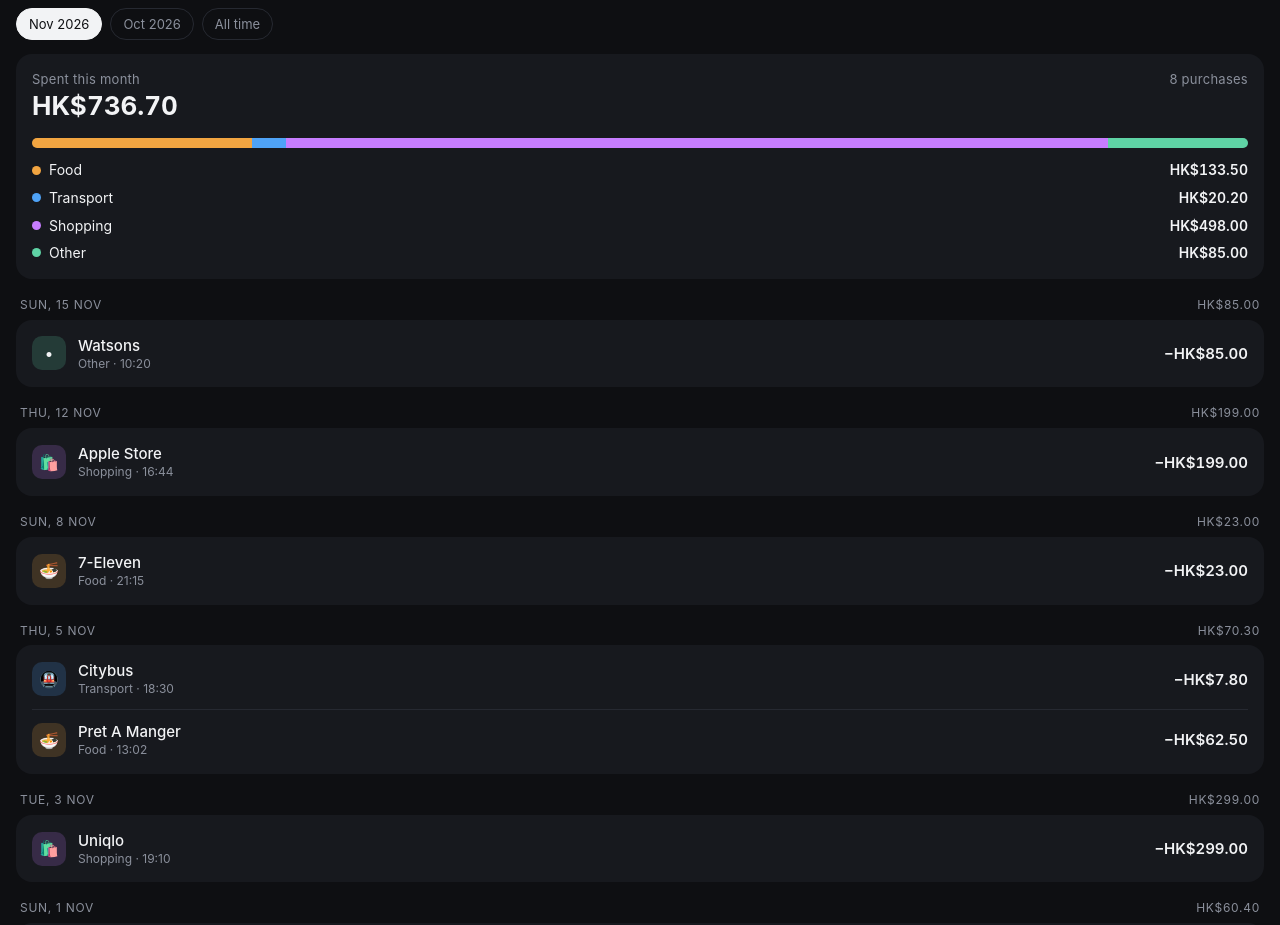
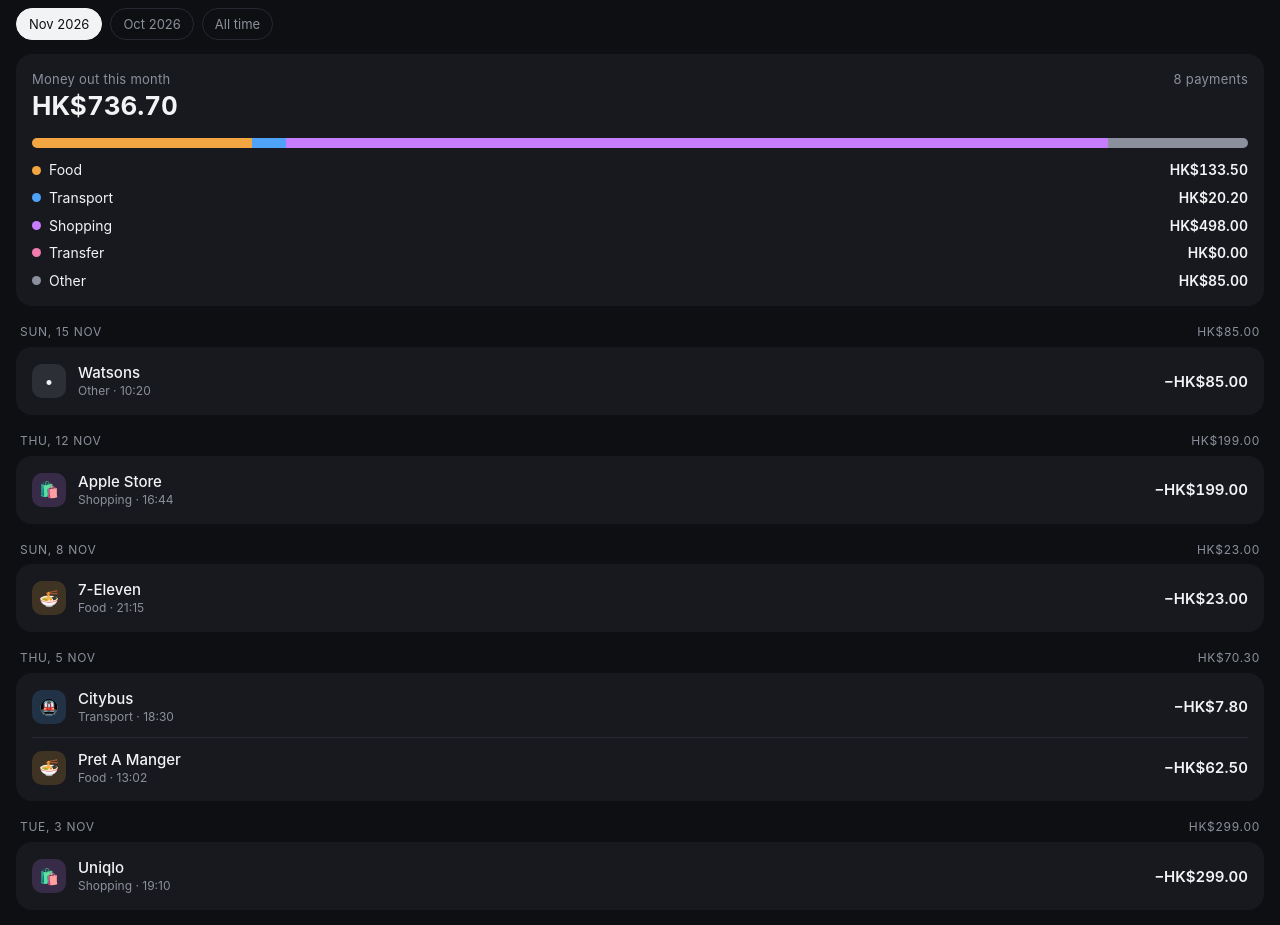
Before and after one commit to shivynand/Shivyspend, a plain HTML site: page index.html in a window 1280 px wide. Shown: the part 171-1096 px from the top of the page. Drawn offline with Linux system fonts and the light colour scheme.

Commit message:
Add files via upload

```diff
--- a/index.html
+++ b/index.html
@@ -7,7 +7,7 @@
 <meta name="apple-mobile-web-app-capable" content="yes">
 <style>
   :root{--bg:#0e0f12;--card:#17191e;--line:#262931;--text:#f2f3f5;--mute:#8b909c;
-    --food:#f2a541;--transport:#4fa3f7;--shopping:#c77dff;--other:#5fd3a5;--neg:#ff6b6b}
+    --food:#f2a541;--transport:#4fa3f7;--shopping:#c77dff;--other:#8b909c;--transfer:#f27bb0;--in:#5fd3a5;--neg:#ff6b6b}
   *{box-sizing:border-box;margin:0;padding:0}
   body{background:var(--bg);color:var(--text);font:15px/1.4 -apple-system,BlinkMacSystemFont,"SF Pro Text",sans-serif;
     padding:calc(env(safe-area-inset-top) + 20px) 16px 40px;-webkit-font-smoothing:antialiased}
@@ -71,7 +71,7 @@ function fromHash(){
 const CUR = "HK$";
 const CATS = {
   Food:{c:"var(--food)",i:"🍜"}, Transport:{c:"var(--transport)",i:"🚇"},
-  Shopping:{c:"var(--shopping)",i:"🛍️"}, Other:{c:"var(--other)",i:"•"}
+  Shopping:{c:"var(--shopping)",i:"🛍️"}, Transfer:{c:"var(--transfer)",i:"↗"}, Other:{c:"var(--other)",i:"•"}
 };
 const RULES = [
   ["Transport", /\b(mtr|kmb|citybus|ctb|nwfb|lwb|bus|minibus|taxi|hktaxi|uber|didi|ferry|star ferry|tram|lrt|octopus|airport express|petrol|shell|esso|caltex|sinopec|parking)\b/i],
@@ -106,9 +106,10 @@ if (decoded === null) {           // opened without data → show demo
 const tx = rawLog.split(/\r?\n/).map(l => l.trim()).filter(l => l.includes("|")).map(l => {
   const p = l.split("|");
   const given = (p[3]||"").trim();
-  const cat = CATS[given] ? given : guessCat(p[1]||"");
+  const inc = given === "Income";
+  const cat = inc ? "Income" : (CATS[given] ? given : guessCat(p[1]||""));
   const d = new Date((p[0]||"").trim().replace(" ","T"));
-  return { d: isNaN(d) ? new Date() : d, m:(p[1]||"Purchase").trim(), a:num(p[2]), cat };
+  return { d: isNaN(d) ? new Date() : d, m:(p[1]||"Purchase").trim(), a:num(p[2]), cat, inc };
 }).filter(t => t.a > 0).sort((a,b) => b.d - a.d);
 
 const bal = num(rawBal);
@@ -138,13 +139,14 @@ function chips(){
 function render(){
   chips();
   const rows = sel==="all" ? tx : tx.filter(t => key(t.d)===sel);
-  const total = rows.reduce((s,t) => s+t.a, 0);
+  const outs = rows.filter(t => !t.inc), ins = rows.filter(t => t.inc);
+  const total = outs.reduce((s,t) => s+t.a, 0), totalIn = ins.reduce((s,t) => s+t.a, 0);
   document.getElementById("spent").textContent = money(total);
-  document.getElementById("spentLabel").textContent = sel==="all" ? "Spent, all time" : "Spent this month";
-  document.getElementById("count").textContent = rows.length + (rows.length===1?" purchase":" purchases");
+  document.getElementById("spentLabel").textContent = sel==="all" ? "Money out, all time" : "Money out this month";
+  document.getElementById("count").textContent = totalIn ? "In +" + money(totalIn) : outs.length + (outs.length===1?" payment":" payments");
 
   const by = {}; Object.keys(CATS).forEach(c => by[c]=0);
-  rows.forEach(t => by[t.cat] += t.a);
+  outs.forEach(t => by[t.cat] += t.a);
   document.getElementById("bar").innerHTML = total ? Object.keys(CATS).filter(c=>by[c]>0)
     .map(c => `<span style="width:${by[c]/total*100}%;background:${CATS[c].c}"></span>`).join("") : "";
   document.getElementById("cats").innerHTML = Object.keys(CATS).map(c =>
@@ -158,11 +160,12 @@ function render(){
   list.innerHTML = Object.entries(groups).map(([k,ts]) => {
     const d = new Date(k);
     const lbl = k===new Date().toDateString() ? "Today" : d.toLocaleDateString("en-GB",{weekday:"short",day:"numeric",month:"short"});
-    const daySum = ts.reduce((s,t)=>s+t.a,0);
-    return `<div class="day row"><span>${lbl}</span><span>${money(daySum)}</span></div><div class="card" style="padding:4px 16px">` +
-      ts.map(t => `<div class="tx"><div class="ico" style="background:color-mix(in srgb, ${CATS[t.cat].c} 18%, transparent)">${CATS[t.cat].i}</div>
-        <div class="m"><div>${esc(t.m)}</div><div>${t.cat} · ${t.d.toLocaleTimeString("en-GB",{hour:"2-digit",minute:"2-digit"})}</div></div>
-        <div class="a">−${money(t.a)}</div></div>`).join("") + `</div>`;
+    const daySum = ts.reduce((s,t)=>s+(t.inc?-t.a:t.a),0);
+    return `<div class="day row"><span>${lbl}</span><span>${daySum<0?"+"+money(-daySum):money(daySum)}</span></div><div class="card" style="padding:4px 16px">` +
+      ts.map(t => { const k = t.inc ? {c:"var(--in)",i:"↙"} : CATS[t.cat];
+        return `<div class="tx"><div class="ico" style="background:color-mix(in srgb, ${k.c} 18%, transparent)">${k.i}</div>
+        <div class="m"><div>${esc(t.m)}</div><div>${t.inc?"Money in":t.cat} · ${t.d.toLocaleTimeString("en-GB",{hour:"2-digit",minute:"2-digit"})}</div></div>
+        <div class="a" style="${t.inc?"color:var(--in)":""}">${t.inc?"+":"−"}${money(t.a)}</div></div>`; }).join("") + `</div>`;
   }).join("");
 }
 render();
```
